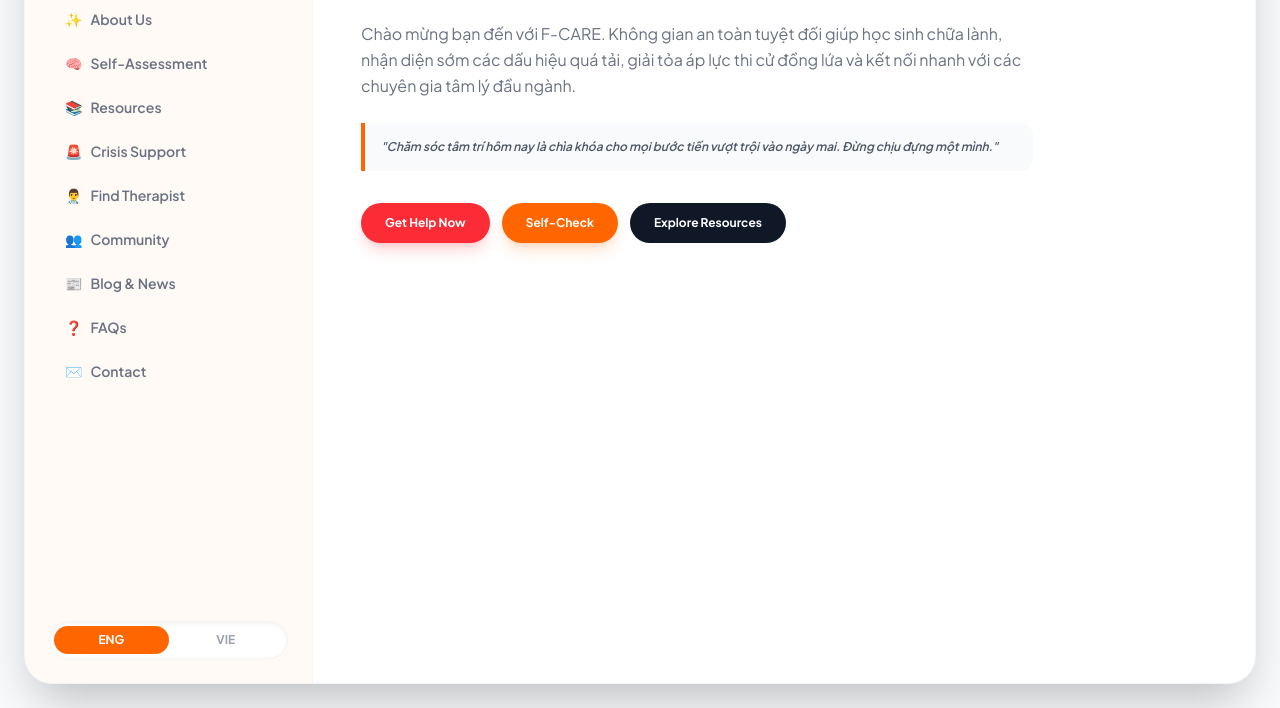
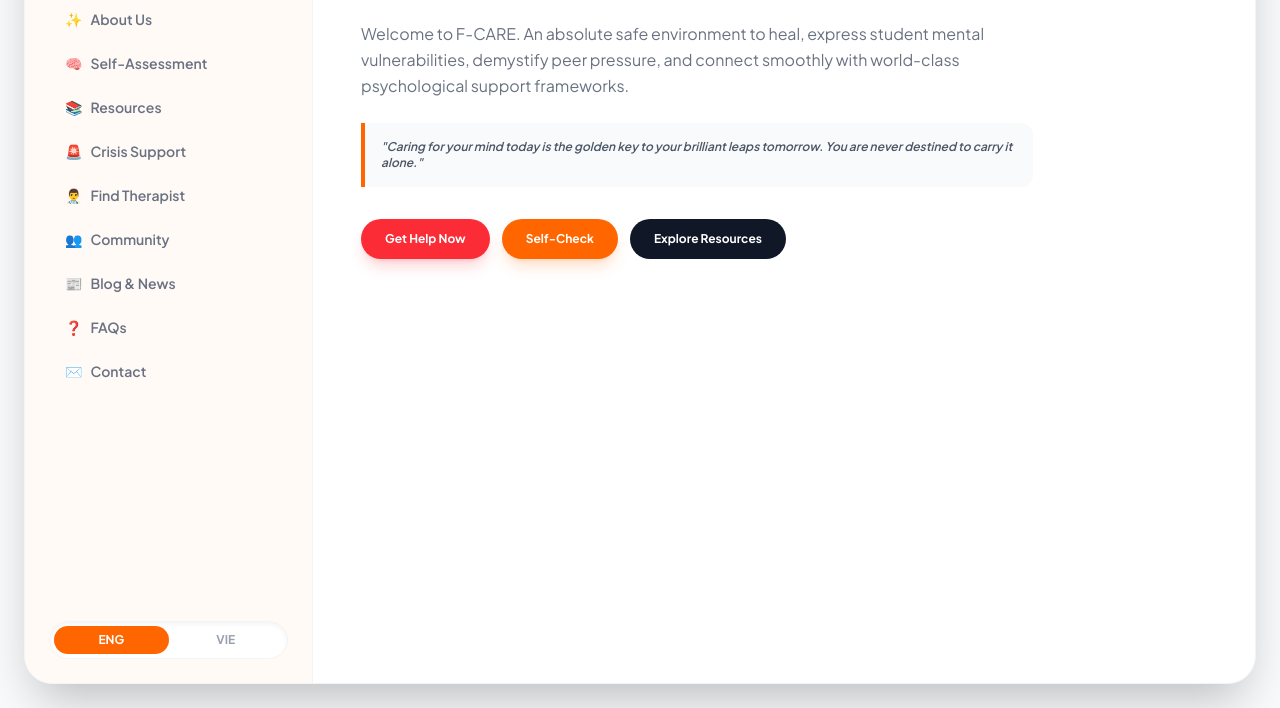
Before and after one commit to Andlpde150032/quan, a plain HTML site: page index.html in a window 1280 px wide. Shown: the part 160-868 px from the top of the page. Drawn offline with nearby package versions, Linux system fonts and the light colour scheme.

Commit message:
Sync initial language on page load

```diff
--- a/index.html
+++ b/index.html
@@ -470,10 +470,7 @@
 
         // KHỞI CHẠY NGAY LẬP TỨC KHÔNG QUA MÀN HÌNH CHỜ
         window.addEventListener('DOMContentLoaded', () => {
-            renderQuiz();
-            renderCrisisGuides();
-            updateResourceLinks();
-            updateBlogLinks();
+            switchLang(currentLang);
             initContactForm();
         });
 
```
